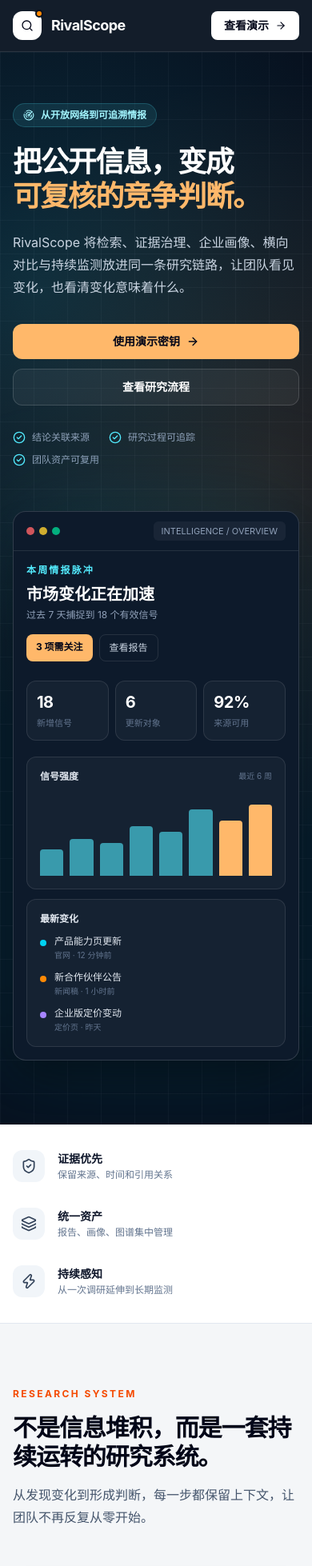
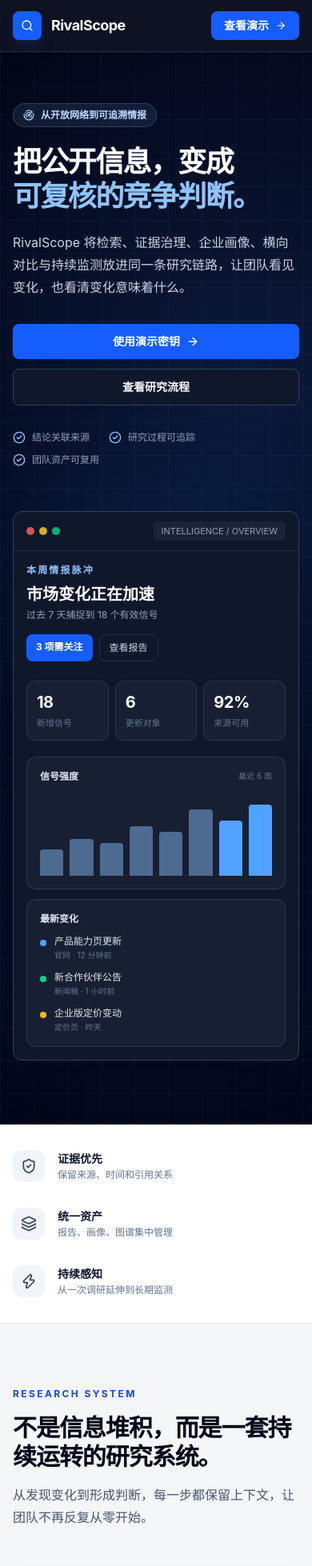
Before and after one commit to JimmyZhang06/rivalscope, a React (Vite) app in the folder frontend/: page / in a window 390 px wide. Shown: the top 1958 px of the page at 80% size. Built offline with nearby package versions, Linux system fonts and the light colour scheme.

Commit message:
Unify RivalScope visual system

```diff
--- a/frontend/src/components/layout/Sidebar.tsx
+++ b/frontend/src/components/layout/Sidebar.tsx
@@ -108,8 +108,8 @@
             </span>
             {!hideLabels && (
               <span className="min-w-0">
-                <span className="block truncate text-sm font-bold tracking-wide">竞争情报平台</span>
-                <span className="block truncate text-[10px] text-slate-500">Intelligence Hub</span>
+                <span className="block truncate text-sm font-bold tracking-wide">RivalScope</span>
+                <span className="block truncate text-[10px] text-slate-500">竞争情报平台</span>
               </span>
             )}
           </NavLink>
--- a/frontend/src/index.css
+++ b/frontend/src/index.css
@@ -13,9 +13,7 @@
 }
 
 .landing-glow {
-  background:
-    radial-gradient(circle at 12% 22%, rgba(34, 211, 238, 0.14), transparent 28rem),
-    radial-gradient(circle at 88% 38%, rgba(251, 146, 60, 0.12), transparent 30rem);
+  background: radial-gradient(circle at 78% 32%, rgba(59, 130, 246, 0.16), transparent 32rem);
 }
 
 /* 全局细节 */
--- a/frontend/src/pages/LandingPage.tsx
+++ b/frontend/src/pages/LandingPage.tsx
@@ -24,21 +24,21 @@
     eyebrow: 'DISCOVER',
     title: '持续捕捉市场信号',
     desc: '聚合官网、媒体与公开资料，自动记录发布时间、访问状态和来源层级。',
-    accent: 'bg-cyan-400',
+    accent: 'bg-blue-600',
   },
   {
     icon: BrainCircuit,
     eyebrow: 'ANALYZE',
     title: '从证据生成判断',
     desc: '围绕产品、定价、定位和生态关系组织分析，每个关键结论都能回到原始来源。',
-    accent: 'bg-orange-400',
+    accent: 'bg-blue-600',
   },
   {
     icon: Database,
     eyebrow: 'REMEMBER',
     title: '沉淀团队情报资产',
     desc: '将调研、企业画像、图谱和监测事件统一归档，让一次研究成为可复用知识。',
-    accent: 'bg-violet-400',
+    accent: 'bg-blue-600',
   },
 ]
 
@@ -74,9 +74,9 @@
 ]
 
 const SIGNALS = [
-  { title: '产品能力页更新', meta: '官网 · 12 分钟前', color: 'bg-cyan-400' },
-  { title: '新合作伙伴公告', meta: '新闻稿 · 1 小时前', color: 'bg-orange-400' },
-  { title: '企业版定价变动', meta: '定价页 · 昨天', color: 'bg-violet-400' },
+  { title: '产品能力页更新', meta: '官网 · 12 分钟前', color: 'bg-blue-400' },
+  { title: '新合作伙伴公告', meta: '新闻稿 · 1 小时前', color: 'bg-emerald-400' },
+  { title: '企业版定价变动', meta: '定价页 · 昨天', color: 'bg-amber-400' },
 ]
 
 export default function LandingPage() {
@@ -84,12 +84,11 @@
 
   return (
     <div className="min-h-screen bg-[#f4f6f8] text-slate-950">
-      <header className="sticky top-0 z-30 border-b border-white/10 bg-[#07111f]/95 text-white backdrop-blur-xl">
+      <header className="sticky top-0 z-30 border-b border-slate-800 bg-slate-950/95 text-white backdrop-blur-xl">
         <div className="mx-auto flex h-16 max-w-7xl items-center justify-between px-4 sm:px-6 lg:px-8">
           <Link to="/" className="flex items-center gap-3" aria-label="RivalScope 首页">
-            <span className="relative flex h-9 w-9 items-center justify-center rounded-xl bg-white text-slate-950">
+            <span className="flex h-9 w-9 items-center justify-center rounded-lg bg-blue-600 text-white shadow-lg shadow-blue-950/50">
               <Search className="h-4 w-4" />
-              <span className="absolute -right-0.5 -top-0.5 h-2.5 w-2.5 rounded-full border-2 border-[#07111f] bg-orange-400" />
             </span>
             <span className="text-lg font-bold tracking-[-0.03em]">RivalScope</span>
           </Link>
@@ -97,13 +96,13 @@
             <a href="#capabilities" className="transition hover:text-white">产品能力</a>
             <a href="#workflow" className="transition hover:text-white">工作流程</a>
             <a href="#pricing" className="transition hover:text-white">定价</a>
-            <Link to="/login" className="text-orange-300 transition hover:text-orange-200">演示模式</Link>
+            <Link to="/login" className="text-blue-300 transition hover:text-blue-200">演示模式</Link>
           </nav>
           <div className="flex items-center gap-2">
             {!user && <Link to="/login" className="hidden px-3 py-2 text-sm font-medium text-slate-300 hover:text-white sm:block">登录</Link>}
             <Link
               to={user ? '/app' : '/login'}
-              className="inline-flex items-center gap-2 rounded-lg bg-white px-4 py-2 text-sm font-semibold text-slate-950 transition hover:bg-orange-100"
+              className="inline-flex items-center gap-2 rounded-lg bg-blue-600 px-4 py-2 text-sm font-semibold text-white transition hover:bg-blue-500"
             >
               {user ? '进入工作台' : '查看演示'} <ArrowRight className="h-3.5 w-3.5" />
             </Link>
@@ -112,16 +111,16 @@
       </header>
 
       <main>
-        <section className="landing-grid relative overflow-hidden bg-[#07111f] text-white">
+        <section className="landing-grid relative overflow-hidden bg-slate-950 text-white">
           <div className="landing-glow pointer-events-none absolute inset-0" />
           <div className="relative mx-auto grid max-w-7xl gap-14 px-4 pb-20 pt-16 sm:px-6 sm:pt-20 lg:grid-cols-[0.92fr_1.08fr] lg:items-center lg:px-8 lg:pb-28 lg:pt-24">
             <div>
-              <div className="inline-flex items-center gap-2 rounded-full border border-cyan-300/20 bg-cyan-300/10 px-3 py-1.5 text-xs font-semibold text-cyan-200">
+              <div className="inline-flex items-center gap-2 rounded-full border border-blue-300/20 bg-blue-300/10 px-3 py-1.5 text-xs font-semibold text-blue-200">
                 <Radar className="h-3.5 w-3.5" /> 从开放网络到可追溯情报
               </div>
               <h1 className="mt-6 max-w-2xl text-4xl font-bold leading-[1.08] tracking-[-0.045em] sm:text-5xl lg:text-6xl">
                 把公开信息，变成
-                <span className="mt-1 block text-orange-300">可复核的竞争判断。</span>
+                <span className="mt-1 block text-blue-300">可复核的竞争判断。</span>
               </h1>
               <p className="mt-6 max-w-xl text-base leading-7 text-slate-300 sm:text-lg">
                 RivalScope 将检索、证据治理、企业画像、横向对比与持续监测放进同一条研究链路，让团队看见变化，也看清变化意味着什么。
@@ -129,24 +128,24 @@
               <div className="mt-8 flex flex-col gap-3 sm:flex-row">
                 <Link
                   to={user ? '/app/new' : '/login'}
-                  className="inline-flex items-center justify-center gap-2 rounded-xl bg-orange-300 px-5 py-3 text-sm font-bold text-slate-950 transition hover:bg-orange-200"
+                  className="inline-flex items-center justify-center gap-2 rounded-lg bg-blue-600 px-5 py-3 text-sm font-bold text-white transition hover:bg-blue-500"
                 >
                   {user ? '发起新调研' : '使用演示密钥'} <ArrowRight className="h-4 w-4" />
                 </Link>
-                <a href="#workflow" className="inline-flex items-center justify-center rounded-xl border border-white/15 bg-white/5 px-5 py-3 text-sm font-semibold text-white transition hover:bg-white/10">
+                <a href="#workflow" className="inline-flex items-center justify-center rounded-lg border border-slate-700 bg-slate-900 px-5 py-3 text-sm font-semibold text-white transition hover:border-slate-500">
                   查看研究流程
                 </a>
               </div>
               <div className="mt-8 flex flex-wrap gap-x-6 gap-y-3 text-xs text-slate-400">
-                <span className="flex items-center gap-2"><CheckCircle2 className="h-4 w-4 text-cyan-300" />结论关联来源</span>
-                <span className="flex items-center gap-2"><CheckCircle2 className="h-4 w-4 text-cyan-300" />研究过程可追踪</span>
-                <span className="flex items-center gap-2"><CheckCircle2 className="h-4 w-4 text-cyan-300" />团队资产可复用</span>
+                <span className="flex items-center gap-2"><CheckCircle2 className="h-4 w-4 text-blue-300" />结论关联来源</span>
+                <span className="flex items-center gap-2"><CheckCircle2 className="h-4 w-4 text-blue-300" />研究过程可追踪</span>
+                <span className="flex items-center gap-2"><CheckCircle2 className="h-4 w-4 text-blue-300" />团队资产可复用</span>
               </div>
             </div>
 
             <div className="relative lg:pl-5">
-              <div className="absolute -inset-4 rounded-[2rem] bg-cyan-400/10 blur-3xl" />
-              <div className="relative overflow-hidden rounded-2xl border border-white/15 bg-[#0d1a2b] shadow-2xl shadow-black/40">
+              <div className="absolute -inset-4 rounded-2xl bg-blue-500/10 blur-3xl" />
+              <div className="relative overflow-hidden rounded-xl border border-slate-700 bg-slate-900 shadow-2xl shadow-black/40">
                 <div className="flex items-center justify-between border-b border-white/10 px-4 py-3">
                   <div className="flex gap-1.5" aria-hidden="true"><span className="h-2.5 w-2.5 rounded-full bg-red-400/80" /><span className="h-2.5 w-2.5 rounded-full bg-amber-300/80" /><span className="h-2.5 w-2.5 rounded-full bg-emerald-400/80" /></div>
                   <span className="rounded-md bg-white/5 px-2.5 py-1 text-[11px] text-slate-400">INTELLIGENCE / OVERVIEW</span>
@@ -154,12 +153,12 @@
                 <div className="p-4 sm:p-6">
                   <div className="flex flex-col justify-between gap-4 sm:flex-row sm:items-end">
                     <div>
-                      <p className="text-xs font-semibold uppercase tracking-[0.18em] text-cyan-300">本周情报脉冲</p>
+                      <p className="text-xs font-semibold uppercase tracking-[0.18em] text-blue-300">本周情报脉冲</p>
                       <p className="mt-2 text-xl font-semibold">市场变化正在加速</p>
                       <p className="mt-1 text-xs text-slate-400">过去 7 天捕捉到 18 个有效信号</p>
                     </div>
                     <div className="flex gap-2">
-                      <span className="rounded-lg bg-orange-300 px-3 py-2 text-xs font-bold text-slate-950">3 项需关注</span>
+                      <span className="rounded-lg bg-blue-600 px-3 py-2 text-xs font-bold text-white">3 项需关注</span>
                       <span className="rounded-lg border border-white/10 px-3 py-2 text-xs text-slate-300">查看报告</span>
                     </div>
                   </div>
@@ -183,7 +182,7 @@
                       </div>
                       <div className="mt-5 flex h-24 items-end gap-2" aria-label="信号强度趋势示意图">
                         {[34, 48, 42, 64, 57, 86, 72, 92].map((height, index) => (
-                          <span key={index} className={`flex-1 rounded-t-sm ${index > 5 ? 'bg-orange-300' : 'bg-cyan-300/60'}`} style={{ height: `${height}%` }} />
+                          <span key={index} className={`flex-1 rounded-t-sm ${index > 5 ? 'bg-blue-400' : 'bg-blue-300/45'}`} style={{ height: `${height}%` }} />
                         ))}
                       </div>
                     </div>
@@ -220,16 +219,16 @@
 
         <section id="capabilities" className="mx-auto max-w-7xl px-4 py-20 sm:px-6 lg:px-8 lg:py-28">
           <div className="max-w-2xl">
-            <p className="text-xs font-bold uppercase tracking-[0.2em] text-orange-600">Research system</p>
+            <p className="text-xs font-bold uppercase tracking-[0.2em] text-blue-700">Research system</p>
             <h2 className="mt-4 text-3xl font-bold tracking-[-0.035em] text-slate-950 sm:text-4xl">不是信息堆积，而是一套持续运转的研究系统。</h2>
             <p className="mt-4 text-base leading-7 text-slate-600">从发现变化到形成判断，每一步都保留上下文，让团队不再反复从零开始。</p>
           </div>
           <div className="mt-12 grid gap-5 lg:grid-cols-3">
             {CAPABILITIES.map((item, index) => (
-              <article key={item.title} className={`group relative overflow-hidden rounded-2xl border border-slate-200 bg-white p-6 shadow-sm transition hover:-translate-y-1 hover:shadow-xl motion-reduce:transform-none ${index === 1 ? 'lg:mt-8' : ''}`}>
+              <article key={item.title} className={`group relative overflow-hidden rounded-xl border border-slate-200 bg-white p-6 shadow-sm transition hover:-translate-y-1 hover:border-blue-200 hover:shadow-md motion-reduce:transform-none ${index === 1 ? 'lg:mt-8' : ''}`}>
                 <span className={`absolute inset-x-0 top-0 h-1 ${item.accent}`} />
                 <div className="flex items-center justify-between">
-                  <span className="flex h-11 w-11 items-center justify-center rounded-xl bg-slate-950 text-white"><item.icon className="h-5 w-5" /></span>
+                  <span className="flex h-11 w-11 items-center justify-center rounded-lg bg-blue-50 text-blue-700"><item.icon className="h-5 w-5" /></span>
                   <span className="text-[10px] font-bold tracking-[0.2em] text-slate-400">{item.eyebrow}</span>
                 </div>
                 <h3 className="mt-8 text-xl font-bold tracking-tight">{item.title}</h3>
@@ -244,16 +243,16 @@
           <div className="mx-auto max-w-7xl px-4 sm:px-6 lg:px-8">
             <div className="grid gap-12 lg:grid-cols-[0.72fr_1.28fr] lg:items-start">
               <div className="lg:sticky lg:top-28">
-                <p className="text-xs font-bold uppercase tracking-[0.2em] text-cyan-700">Evidence workflow</p>
+                <p className="text-xs font-bold uppercase tracking-[0.2em] text-blue-700">Evidence workflow</p>
                 <h2 className="mt-4 text-3xl font-bold tracking-[-0.035em] sm:text-4xl">把研究过程，变成人人看得懂的证据链。</h2>
                 <p className="mt-4 max-w-md text-base leading-7 text-slate-600">调研不再是一份无法追问的结果，而是从问题、策略、来源到结论的完整记录。</p>
-                <div className="mt-8 inline-flex items-center gap-2 rounded-xl bg-cyan-50 px-4 py-3 text-sm font-semibold text-cyan-900"><FileSearch className="h-4 w-4" />支持实时查看任务阶段</div>
+                <div className="mt-8 inline-flex items-center gap-2 rounded-lg bg-blue-50 px-4 py-3 text-sm font-semibold text-blue-900"><FileSearch className="h-4 w-4" />支持实时查看任务阶段</div>
               </div>
               <ol className="border-l border-slate-200 pl-5 sm:pl-8">
                 {WORKFLOW.map((item, index) => (
                   <li key={item.step} className="relative pb-10 last:pb-0">
-                    <span className={`absolute -left-[2.05rem] top-0 flex h-7 w-7 items-center justify-center rounded-full border-4 border-white text-[10px] font-bold text-white sm:-left-[2.95rem] ${index === 3 ? 'bg-orange-500' : 'bg-slate-950'}`}>{item.step}</span>
-                    <div className="rounded-2xl border border-slate-200 bg-[#f8fafc] p-5 sm:p-6">
+                    <span className={`absolute -left-[2.05rem] top-0 flex h-7 w-7 items-center justify-center rounded-full border-4 border-white text-[10px] font-bold text-white sm:-left-[2.95rem] ${index === 3 ? 'bg-blue-600' : 'bg-slate-950'}`}>{item.step}</span>
+                    <div className="rounded-xl border border-slate-200 bg-[#f8fafc] p-5 sm:p-6">
                       <div className="flex items-start gap-4"><span className="text-3xl font-black tracking-[-0.06em] text-slate-200">{item.step}</span><div><h3 className="text-lg font-bold">{item.title}</h3><p className="mt-2 text-sm leading-6 text-slate-600">{item.desc}</p></div></div>
                     </div>
                   </li>
@@ -264,10 +263,10 @@
         </section>
 
         <section className="mx-auto max-w-7xl px-4 py-20 sm:px-6 lg:px-8 lg:py-28">
-          <div className="overflow-hidden rounded-3xl bg-[#0a1726] text-white shadow-2xl shadow-slate-300/50">
+          <div className="overflow-hidden rounded-2xl bg-slate-950 text-white shadow-xl shadow-slate-300/40">
             <div className="grid lg:grid-cols-[1fr_0.92fr]">
               <div className="p-7 sm:p-10 lg:p-14">
-                <p className="text-xs font-bold uppercase tracking-[0.2em] text-violet-300">Decision-ready output</p>
+                <p className="text-xs font-bold uppercase tracking-[0.2em] text-blue-300">Decision-ready output</p>
                 <h2 className="mt-4 max-w-xl text-3xl font-bold tracking-[-0.035em] sm:text-4xl">让每一份报告，都能回答“依据是什么”。</h2>
                 <p className="mt-5 max-w-xl text-base leading-7 text-slate-300">结论与来源保持引用关系，关键事件进入时间线，差异进入对比结构，方便复核、分享与继续追问。</p>
                 <div className="mt-8 grid gap-3 sm:grid-cols-2">
@@ -278,24 +277,24 @@
                     [ShieldCheck, '来源分级与审计记录'],
                   ].map(([Icon, label]) => {
                     const FeatureIcon = Icon as typeof BarChart3
-                    return <div key={label as string} className="flex items-center gap-3 rounded-xl border border-white/10 bg-white/5 px-4 py-3 text-sm text-slate-200"><FeatureIcon className="h-4 w-4 text-violet-300" />{label as string}</div>
+                    return <div key={label as string} className="flex items-center gap-3 rounded-lg border border-white/10 bg-white/5 px-4 py-3 text-sm text-slate-200"><FeatureIcon className="h-4 w-4 text-blue-300" />{label as string}</div>
                   })}
                 </div>
               </div>
               <div className="border-t border-white/10 bg-white/[0.035] p-7 sm:p-10 lg:border-l lg:border-t-0">
-                <div className="rounded-2xl border border-white/10 bg-[#07111f] p-5">
+                <div className="rounded-xl border border-white/10 bg-slate-950 p-5">
                   <div className="flex items-center justify-between"><p className="text-sm font-bold">竞争态势摘要</p><span className="rounded-full bg-emerald-400/10 px-2.5 py-1 text-[10px] font-bold text-emerald-300">已核验</span></div>
                   <div className="mt-6 space-y-5">
                     {[
-                      ['产品完整度', 86, 'bg-cyan-300'],
-                      ['市场势能', 72, 'bg-orange-300'],
-                      ['生态协同', 64, 'bg-violet-300'],
+                      ['产品完整度', 86, 'bg-blue-300'],
+                      ['市场势能', 72, 'bg-blue-400'],
+                      ['生态协同', 64, 'bg-blue-500'],
                       ['企业适配', 91, 'bg-emerald-300'],
                     ].map(([label, value, color]) => (
                       <div key={label as string}><div className="mb-2 flex justify-between text-xs"><span className="text-slate-400">{label as string}</span><span className="font-bold text-white">{value as number}</span></div><div className="h-1.5 rounded-full bg-white/10"><div className={`h-full rounded-full ${color as string}`} style={{ width: `${value}%` }} /></div></div>
                     ))}
                   </div>
-                  <div className="mt-6 rounded-xl border border-orange-300/15 bg-orange-300/5 p-4"><p className="text-xs font-bold text-orange-200">关键判断</p><p className="mt-2 text-xs leading-5 text-slate-400">竞争重心正从单点能力转向工作流整合，生态协同将成为下一阶段差异化来源。</p><p className="mt-3 text-[10px] text-slate-600">关联 8 条来源 · 更新于今天</p></div>
+                  <div className="mt-6 rounded-lg border border-blue-300/15 bg-blue-300/5 p-4"><p className="text-xs font-bold text-blue-200">关键判断</p><p className="mt-2 text-xs leading-5 text-slate-400">竞争重心正从单点能力转向工作流整合，生态协同将成为下一阶段差异化来源。</p><p className="mt-3 text-[10px] text-slate-600">关联 8 条来源 · 更新于今天</p></div>
                 </div>
               </div>
             </div>
@@ -304,34 +303,34 @@
 
         <section id="pricing" className="border-y border-slate-200 bg-white py-20 lg:py-28">
           <div className="mx-auto max-w-7xl px-4 sm:px-6 lg:px-8">
-            <div className="text-center"><p className="text-xs font-bold uppercase tracking-[0.2em] text-orange-600">Plans</p><h2 className="mt-4 text-3xl font-bold tracking-[-0.035em] sm:text-4xl">从一次研究开始，按团队节奏扩展。</h2></div>
+            <div className="text-center"><p className="text-xs font-bold uppercase tracking-[0.2em] text-blue-700">Plans</p><h2 className="mt-4 text-3xl font-bold tracking-[-0.035em] sm:text-4xl">从一次研究开始，按团队节奏扩展。</h2></div>
             <div className="mt-12 grid gap-5 lg:grid-cols-3">
               {PRICING.map((item) => (
-                <article key={item.plan} className={`relative flex flex-col rounded-2xl border p-6 sm:p-7 ${item.highlight ? 'border-slate-950 bg-slate-950 text-white shadow-xl' : 'border-slate-200 bg-white'}`}>
-                  {item.highlight && <span className="absolute right-5 top-5 rounded-full bg-orange-300 px-2.5 py-1 text-[10px] font-bold text-slate-950">推荐</span>}
-                  <h3 className="text-lg font-bold">{item.plan}</h3><p className={`mt-2 text-sm ${item.highlight ? 'text-slate-400' : 'text-slate-500'}`}>{item.desc}</p>
-                  <p className="mt-7 text-4xl font-black tracking-[-0.05em]">{item.price}<span className={`ml-1 text-sm font-medium ${item.highlight ? 'text-slate-500' : 'text-slate-400'}`}>/ 月</span></p>
+                <article key={item.plan} className={`relative flex flex-col rounded-xl border bg-white p-6 sm:p-7 ${item.highlight ? 'border-blue-600 shadow-md ring-1 ring-blue-600' : 'border-slate-200'}`}>
+                  {item.highlight && <span className="absolute right-5 top-5 rounded-full bg-blue-50 px-2.5 py-1 text-[10px] font-bold text-blue-700">推荐</span>}
+                  <h3 className="text-lg font-bold">{item.plan}</h3><p className="mt-2 text-sm text-slate-500">{item.desc}</p>
+                  <p className="mt-7 text-4xl font-black tracking-[-0.05em]">{item.price}<span className="ml-1 text-sm font-medium text-slate-400">/ 月</span></p>
                   <ul className="mt-7 flex-1 space-y-3">
-                    {item.features.map((feature) => <li key={feature} className={`flex items-center gap-2.5 text-sm ${item.highlight ? 'text-slate-300' : 'text-slate-600'}`}><Check className={`h-4 w-4 ${item.highlight ? 'text-orange-300' : 'text-cyan-700'}`} />{feature}</li>)}
+                    {item.features.map((feature) => <li key={feature} className="flex items-center gap-2.5 text-sm text-slate-600"><Check className="h-4 w-4 text-blue-700" />{feature}</li>)}
                   </ul>
-                  <Link to={user ? '/app/pricing' : '/login'} className={`mt-8 rounded-xl px-4 py-3 text-center text-sm font-bold transition ${item.highlight ? 'bg-orange-300 text-slate-950 hover:bg-orange-200' : 'border border-slate-300 text-slate-800 hover:border-slate-500'}`}>{item.plan === '免费版' ? '免费开始' : '选择方案'}</Link>
+                  <Link to={user ? '/app/pricing' : '/login'} className={`mt-8 rounded-lg px-4 py-3 text-center text-sm font-bold transition ${item.highlight ? 'bg-blue-600 text-white hover:bg-blue-700' : 'border border-slate-300 text-slate-800 hover:border-slate-500'}`}>{item.plan === '免费版' ? '免费开始' : '选择方案'}</Link>
                 </article>
               ))}
             </div>
           </div>
         </section>
 
-        <section className="bg-orange-300">
+        <section className="bg-blue-600 text-white">
           <div className="mx-auto flex max-w-7xl flex-col items-start justify-between gap-8 px-4 py-14 sm:px-6 lg:flex-row lg:items-center lg:px-8">
-            <div><p className="text-xs font-bold uppercase tracking-[0.2em] text-orange-900/70">Demo access</p><h2 className="mt-3 text-3xl font-black tracking-[-0.04em] text-slate-950">先进入工作台，再决定是否接入真实数据。</h2><p className="mt-3 text-sm text-slate-700">登录页输入演示密钥，即可浏览带示例数据的完整情报总览。</p></div>
-            <div className="flex w-full flex-col gap-3 sm:w-auto sm:flex-row sm:items-center"><code className="rounded-xl border border-orange-500/30 bg-white/60 px-4 py-3 text-sm font-bold text-slate-900">RIVALSCOPE-DEMO-2026</code><Link to="/login" className="inline-flex items-center justify-center gap-2 rounded-xl bg-slate-950 px-5 py-3 text-sm font-bold text-white hover:bg-slate-800">进入演示 <ArrowRight className="h-4 w-4" /></Link></div>
+            <div><p className="text-xs font-bold uppercase tracking-[0.2em] text-blue-100">Demo access</p><h2 className="mt-3 text-3xl font-black tracking-[-0.04em]">先进入工作台，再决定是否接入真实数据。</h2><p className="mt-3 text-sm text-blue-100">登录页输入演示密钥，即可浏览带示例数据的完整情报总览。</p></div>
+            <div className="flex w-full flex-col gap-3 sm:w-auto sm:flex-row sm:items-center"><code className="rounded-lg border border-white/20 bg-white/10 px-4 py-3 text-sm font-bold text-white">RIVALSCOPE-DEMO-2026</code><Link to="/login" className="inline-flex items-center justify-center gap-2 rounded-lg bg-white px-5 py-3 text-sm font-bold text-blue-700 hover:bg-blue-50">进入演示 <ArrowRight className="h-4 w-4" /></Link></div>
           </div>
         </section>
       </main>
 
-      <footer className="bg-[#07111f] text-slate-400">
+      <footer className="bg-slate-950 text-slate-400">
         <div className="mx-auto flex max-w-7xl flex-col gap-8 px-4 py-10 sm:px-6 md:flex-row md:items-end md:justify-between lg:px-8">
-          <div><div className="flex items-center gap-2.5 text-white"><span className="flex h-8 w-8 items-center justify-center rounded-lg bg-white text-slate-950"><Search className="h-4 w-4" /></span><span className="font-bold">RivalScope</span></div><p className="mt-3 max-w-md text-xs leading-5">面向产品、市场、战略与研究团队的可追溯竞争情报平台。</p></div>
+          <div><div className="flex items-center gap-2.5 text-white"><span className="flex h-8 w-8 items-center justify-center rounded-lg bg-blue-600 text-white"><Search className="h-4 w-4" /></span><span className="font-bold">RivalScope</span></div><p className="mt-3 max-w-md text-xs leading-5">面向产品、市场、战略与研究团队的可追溯竞争情报平台。</p></div>
           <div className="flex flex-wrap gap-5 text-xs"><a href="#capabilities" className="hover:text-white">产品能力</a><a href="#workflow" className="hover:text-white">工作流程</a><Link to="/login" className="hover:text-white">演示登录</Link><span>© 2026 RivalScope</span></div>
         </div>
       </footer>
```
Also changed, not shown: frontend/src/components/AuthShell.tsx (+5 -5 lines).
